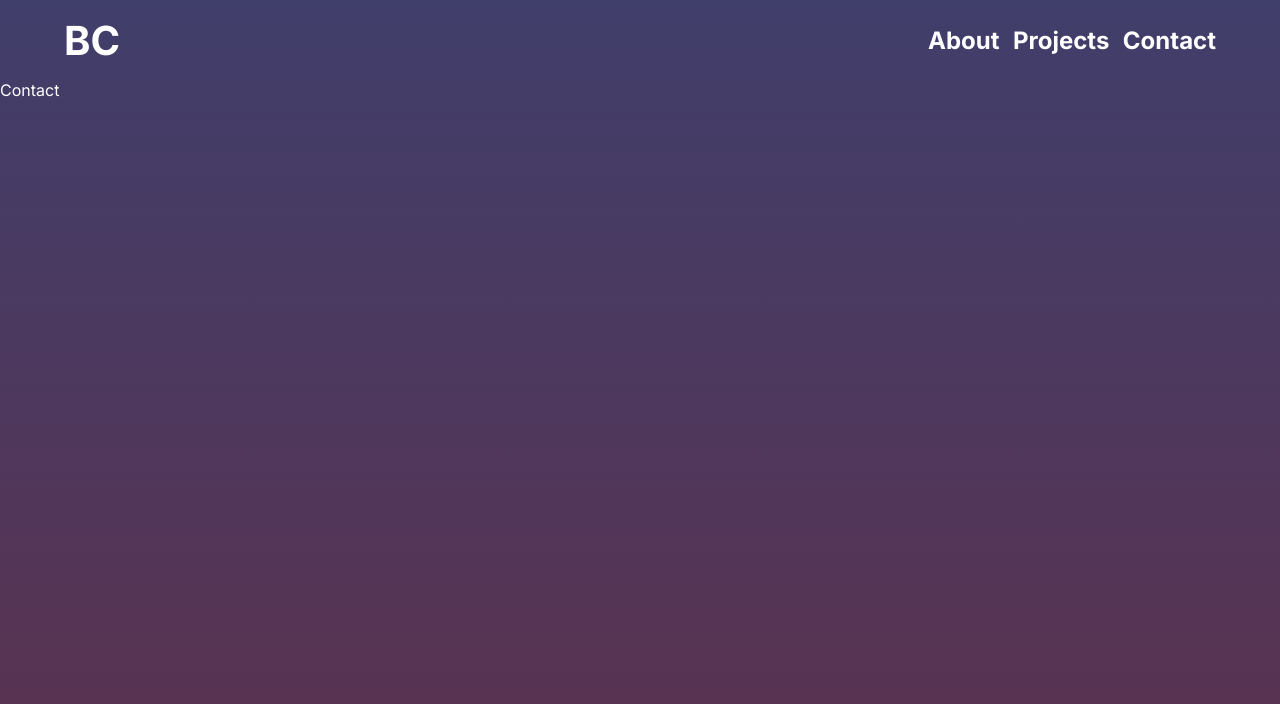
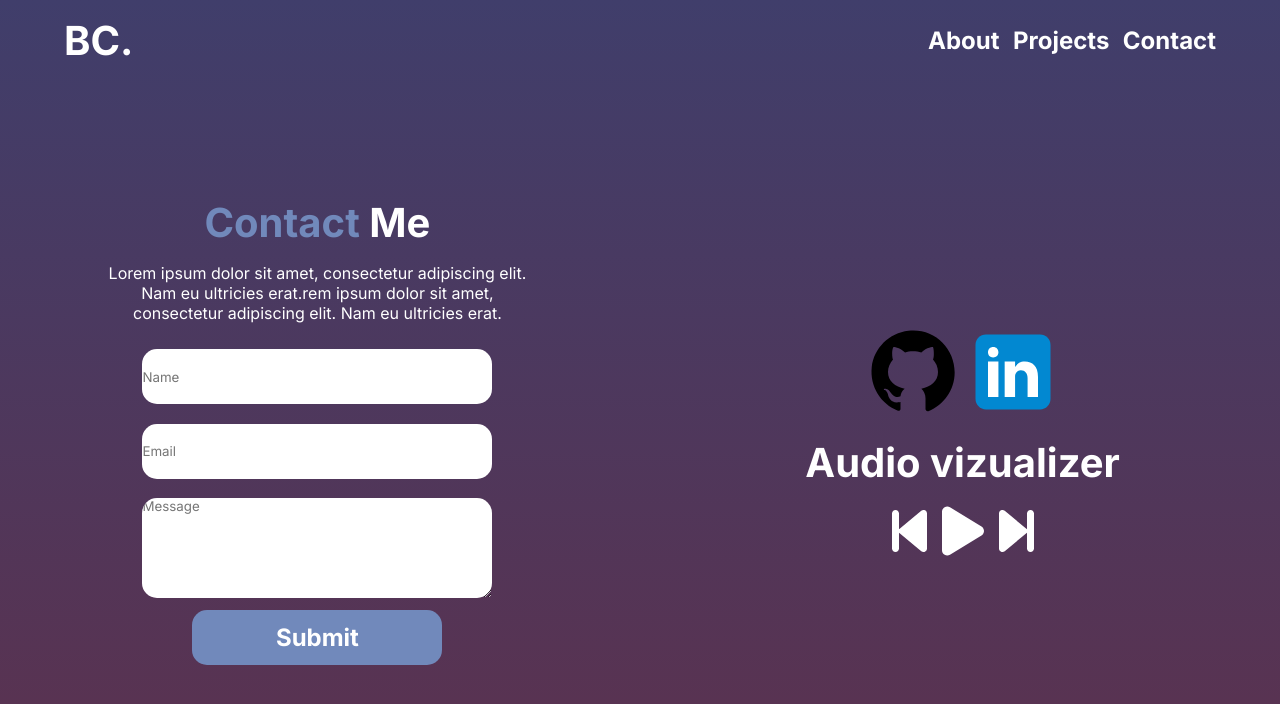
Before and after one commit to Bcean/Revamped-Personal-Website, a React (Vite) app in the folder Personal-Website/: page /Contact in a window 1280 px wide. Shown: the top 704 px of the page. Built offline with nearby package versions, Linux system fonts and the light colour scheme.

Commit message:
General Changes

```diff
--- a/Personal-Website/src/Pages/Contact.jsx
+++ b/Personal-Website/src/Pages/Contact.jsx
@@ -1,5 +1,12 @@
 import React from "react";
+import { ContactFormSection } from "../components/ContactFormSection";
+import { ContactRightSection } from "../components/ContactRightSection";
 
 export const Contact = () => {
-  return <div>Contact</div>;
+  return (
+    <main>
+      <ContactFormSection></ContactFormSection>
+      <ContactRightSection></ContactRightSection>
+    </main>
+  );
 };
--- /dev/null
+++ b/Personal-Website/src/components/ContactFormSection.jsx
@@ -0,0 +1,22 @@
+import React from "react";
+import "../styles/Contact.css";
+export const ContactFormSection = () => {
+  return (
+    <div className="contactContainer">
+      <h1>
+        <mark>Contact</mark> Me
+      </h1>
+      <h6 id="contactBlurb">
+        Lorem ipsum dolor sit amet, consectetur adipiscing elit. Nam eu
+        ultricies erat.rem ipsum dolor sit amet, consectetur adipiscing elit.
+        Nam eu ultricies erat.
+      </h6>
+      <form>
+        <input type="text" placeholder="Name"></input>
+        <input type="email" placeholder="Email" />
+        <textarea placeholder="Message"></textarea>
+        <input type="submit"></input>
+      </form>
+    </div>
+  );
+};
--- /dev/null
+++ b/Personal-Website/src/components/ContactRightSection.jsx
@@ -0,0 +1,42 @@
+import React from "react";
+import { MusicPlayer } from "./MusicPlayer";
+
+export const ContactRightSection = () => {
+  return (
+    <div className="contactRightContainer">
+      <div className="contactIconContainer">
+        <svg
+          xmlns="http://www.w3.org/2000/svg"
+          x="0px"
+          y="0px"
+          width="100"
+          height="100"
+          viewBox="0 0 24 24"
+        >
+          <path d="M10.9,2.1c-4.6,0.5-8.3,4.2-8.8,8.7c-0.5,4.7,2.2,8.9,6.3,10.5C8.7,21.4,9,21.2,9,20.8v-1.6c0,0-0.4,0.1-0.9,0.1 c-1.4,0-2-1.2-2.1-1.9c-0.1-0.4-0.3-0.7-0.6-1C5.1,16.3,5,16.3,5,16.2C5,16,5.3,16,5.4,16c0.6,0,1.1,0.7,1.3,1c0.5,0.8,1.1,1,1.4,1 c0.4,0,0.7-0.1,0.9-0.2c0.1-0.7,0.4-1.4,1-1.8c-2.3-0.5-4-1.8-4-4c0-1.1,0.5-2.2,1.2-3C7.1,8.8,7,8.3,7,7.6C7,7.2,7,6.6,7.3,6 c0,0,1.4,0,2.8,1.3C10.6,7.1,11.3,7,12,7s1.4,0.1,2,0.3C15.3,6,16.8,6,16.8,6C17,6.6,17,7.2,17,7.6c0,0.8-0.1,1.2-0.2,1.4 c0.7,0.8,1.2,1.8,1.2,3c0,2.2-1.7,3.5-4,4c0.6,0.5,1,1.4,1,2.3v2.6c0,0.3,0.3,0.6,0.7,0.5c3.7-1.5,6.3-5.1,6.3-9.3 C22,6.1,16.9,1.4,10.9,2.1z"></path>
+        </svg>
+        <svg
+          xmlns="http://www.w3.org/2000/svg"
+          x="0px"
+          y="0px"
+          width="100"
+          height="100"
+          viewBox="0 0 48 48"
+        >
+          <path
+            fill="#0288D1"
+            d="M42,37c0,2.762-2.238,5-5,5H11c-2.761,0-5-2.238-5-5V11c0-2.762,2.239-5,5-5h26c2.762,0,5,2.238,5,5V37z"
+          ></path>
+          <path
+            fill="#FFF"
+            d="M12 19H17V36H12zM14.485 17h-.028C12.965 17 12 15.888 12 14.499 12 13.08 12.995 12 14.514 12c1.521 0 2.458 1.08 2.486 2.499C17 15.887 16.035 17 14.485 17zM36 36h-5v-9.099c0-2.198-1.225-3.698-3.192-3.698-1.501 0-2.313 1.012-2.707 1.99C24.957 25.543 25 26.511 25 27v9h-5V19h5v2.616C25.721 20.5 26.85 19 29.738 19c3.578 0 6.261 2.25 6.261 7.274L36 36 36 36z"
+          ></path>
+        </svg>
+      </div>
+      <h1>Audio vizualizer</h1>
+      <div className="contactMusicContainer">
+        <MusicPlayer></MusicPlayer>
+      </div>
+    </div>
+  );
+};
--- a/Personal-Website/src/components/MusicPlayer.jsx
+++ b/Personal-Website/src/components/MusicPlayer.jsx
@@ -12,7 +12,6 @@
   //<FontAwesomeIcon icon={faPause} style={{color: "#ffffff",}} />
   return (
     <div className="musicPlayerContainer">
-      <input type="range" min="1" max="100" value="50" />
       <div className="controlBtns">
         <FontAwesomeIcon
           className="controlIcons"
--- a/Personal-Website/src/components/NavBar.jsx
+++ b/Personal-Website/src/components/NavBar.jsx
@@ -7,7 +7,7 @@
     <nav>
       <h1>
         <Link to="/" className="link">
-          BC
+          BC.
         </Link>
       </h1>
       <div className="otherLinks">
--- /dev/null
+++ b/Personal-Website/src/styles/Contact.css
@@ -0,0 +1,105 @@
+main {
+  height: 90vh;
+  width: 100%;
+  display: flex;
+  justify-content: space-between;
+  align-items: center;
+  padding: 0% 8% 0% 8%;
+}
+
+.contactContainer {
+  width: 40%;
+  display: flex;
+  flex-direction: column;
+  gap: 1rem;
+  align-items: center;
+}
+
+#contactBlurb {
+  font-size: 1rem;
+  font-weight: 400;
+  text-align: center;
+  margin-bottom: 2.5%;
+}
+
+input[type="text"] {
+  width: 350px;
+  height: 55px;
+  font-family: inherit;
+  border-radius: 15px;
+  border: none;
+}
+
+input [type="text"]:active {
+  border: none;
+}
+
+input[type="email"] {
+  width: 350px;
+  height: 55px;
+  font-family: inherit;
+  border-radius: 15px;
+  border: none;
+}
+
+input [type="email"]:active {
+  border: none;
+}
+
+textarea {
+  max-width: 350px;
+  max-height: 260px;
+  min-width: 350px;
+  min-height: 100px;
+  font-family: inherit;
+  border-radius: 15px;
+  border: none;
+}
+
+textarea:active {
+  border: none;
+  outline: none;
+}
+input[type="submit"] {
+  width: 250px;
+  height: 55px;
+  font-family: inherit;
+  font-weight: bold;
+  color: white;
+  font-size: 1.5rem;
+  border-radius: 15px;
+  background-color: #7189bb;
+  outline: none;
+  border: none;
+  margin-top: 3%;
+}
+
+input[type="submit"]:active {
+  outline: none;
+  border: none;
+}
+form {
+  display: flex;
+  flex-direction: column;
+  gap: 0.1rem;
+  align-items: center;
+}
+
+.contactRightContainer {
+  width: 40%;
+  display: flex;
+  flex-direction: column;
+  gap: 1rem;
+  align-items: center;
+  justify-content: center;
+}
+
+.contactMusicContainer {
+  width: 100%;
+}
+
+.contactIconContainer {
+  width: 100%;
+  display: flex;
+  justify-content: center;
+}
```
